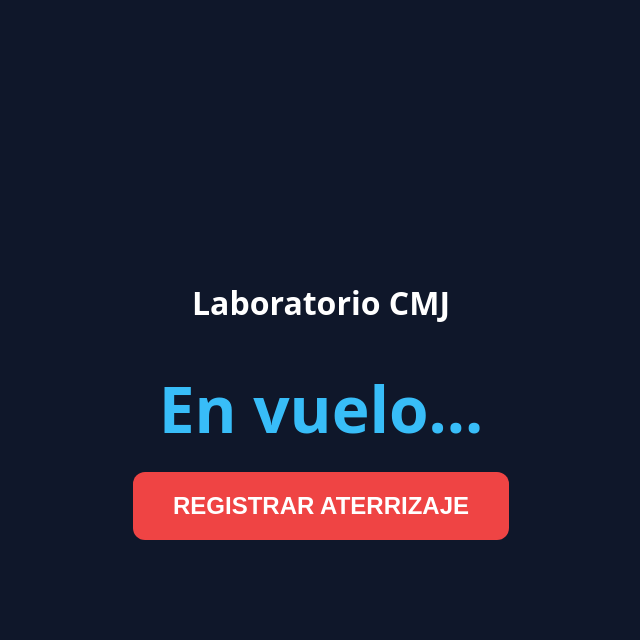
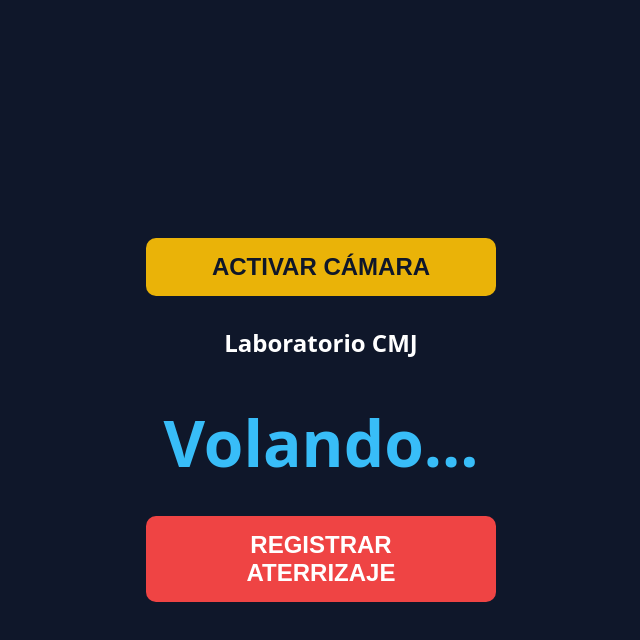
Before and after one commit to luissalasven-star/TEAMSALAS-LAB, a plain HTML site: page index.html in a window 1280 px wide. Both pictures are taken after a click on the button "REGISTRAR DESPEGUE". Shown: the whole page, without its empty margins (319-959 px from the left). Drawn offline with Linux system fonts and the light colour scheme.

Commit message:
Update index.html

```diff
--- a/index.html
+++ b/index.html
@@ -2,18 +2,29 @@
 <html lang="es">
 <head>
   <meta charset="UTF-8">
-    <meta name="viewport" content="width=device-width, initial-scale=1.0">
+  <meta name="viewport" content="width=device-width, initial-scale=1.0, viewport-fit=cover">
   <title>TeamSalas Performance Lab</title>
   <style>
-        body { font-family: system-ui; display: flex; flex-direction: column; align-items: center; justify-content: center; height: 100vh; margin: 0; background: #0f172a; color: white; }
+    body { font-family: system-ui; display: flex; flex-direction: column; align-items: center; justify-content: center; min-height: 100vh; background-color: #0f172a; color: white; margin: 0; padding: 20px; }
+
+    /* Módulo de Visión */
+    #camera { width: 100%; max-width: 400px; height: 350px; background-color: #000; border-radius: 15px; object-fit: cover; margin-bottom: 20px; display: none; border: 2px solid #38bdf8; }
+
     #display { font-size: 4rem; font-weight: bold; margin: 20px; color: #38bdf8; }
-        button { padding: 20px 40px; font-size: 1.5rem; font-weight: bold; border: none; border-radius: 12px; cursor: pointer; color: white; }
+    button { padding: 15px 30px; font-size: 1.5rem; font-weight: bold; border: none; border-radius: 10px; cursor: pointer; color: white; margin: 10px; width: 100%; max-width: 350px; }
+
     .start { background-color: #22c55e; }
     .stop { background-color: #ef4444; }
+    .cam-btn { background-color: #eab308; color: #0f172a; } /* Dorado TeamSalas */
   </style>
 </head>
 <body>
-    <h1>Laboratorio CMJ</h1>
+
+  <!-- Alimentación de Video iOS -->
+  <video id="camera" autoplay playsinline></video>
+  <button id="initCamBtn" class="cam-btn" onclick="iniciarCamara()">ACTIVAR CÁMARA</button>
+
+  <h2>Laboratorio CMJ</h2>
   <div id="display">0.00 cm</div>
   <button id="jumpBtn" class="start" onclick="toggleJump()">REGISTRAR DESPEGUE</button>
 
@@ -21,25 +32,44 @@
     let isJumping = false;
     let startTime;
 
+    // Conexión con el hardware del iPhone 16 Pro Max
+    async function iniciarCamara() {
+      const video = document.getElementById('camera');
+      const btnCam = document.getElementById('initCamBtn');
+      try {
+        const stream = await navigator.mediaDevices.getUserMedia({
+          video: { facingMode: 'environment' } // Exige cámara trasera para el terreno
+        });
+        video.srcObject = stream;
+        video.style.display = 'block';
+        btnCam.style.display = 'none'; // Oculta el botón tras activar
+      } catch (err) {
+        alert('Permiso de cámara denegado o error: ' + err.message);
+      }
+    }
+
+    // Cronometría cinemática
     function toggleJump() {
       const btn = document.getElementById('jumpBtn');
       const display = document.getElementById('display');
 
       if (!isJumping) {
+        isJumping = true;
         startTime = performance.now();
-                isJumping = true;
-                btn.innerText = "REGISTRAR ATERRIZAJE";
+        btn.textContent = "REGISTRAR ATERRIZAJE";
         btn.className = "stop";
-                display.innerText = "En vuelo...";
+        display.textContent = "Volando...";
       } else {
+        isJumping = false;
         const flightTime = (performance.now() - startTime) / 1000;
-                // Ecuación de Bosco: h = 1.226 * t^2 (metros) a cm
-                const jumpHeight = (1.226 * Math.pow(flightTime, 2)) * 100;
 
-                isJumping = false;
-                btn.innerText = "REGISTRAR DESPEGUE";
+        // Ecuación de caída libre adaptada a tiempo de vuelo
+        const height = (9.81 * Math.pow(flightTime, 2)) / 8;
+        const heightCm = height * 100;
+
+        display.textContent = heightCm.toFixed(2) + " cm";
+        btn.textContent = "REGISTRAR DESPEGUE";
         btn.className = "start";
-                display.innerText = jumpHeight.toFixed(2) + " cm";
       }
     }
   </script>
```
Lines whose indentation alone changed are shown as unchanged.
